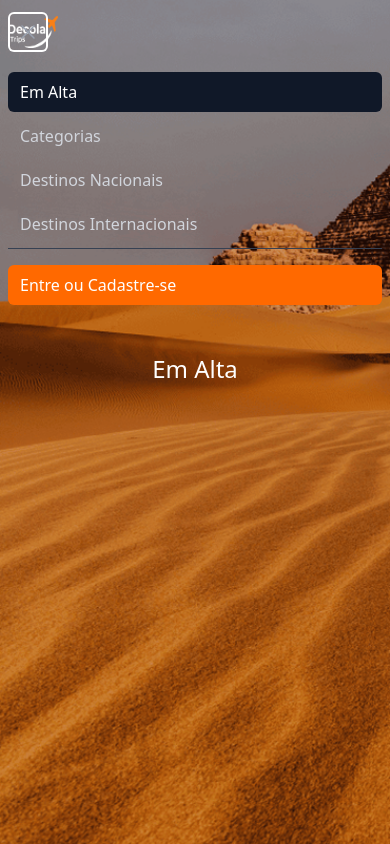
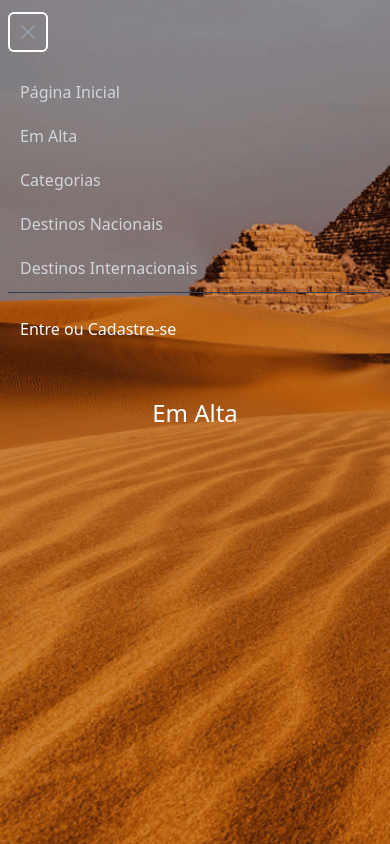
Before and after one commit to DecolaTrips/decolatrips-frontend, an Angular app: page /emalta in a window 390 px wide. Both pictures are taken after a click on the button "Open main menu". Built offline with nearby package versions, Linux system fonts and the light colour scheme.

Commit message:
feat: update navbar for improved mobile responsiveness and styling

```diff
--- a/src/app/components/navbar/navbar.html
+++ b/src/app/components/navbar/navbar.html
@@ -1,20 +1,18 @@
 <nav class="bg-transparent">
   <div class="mx-auto max-w-8xl px-2 sm:px-6 lg:px-8">
     <div class="relative flex h-16 items-center justify-between">
-      <div class="absolute inset-y-0 left-0 flex items-center sm:hidden">
+      <div class="absolute inset-y-0 left-0 flex items-center md:hidden">
         <!-- Mobile menu button-->
         <button type="button" (click)="toggleMobileMenu()" [attr.aria-expanded]="isMobileMenuOpen"
           aria-controls="mobile-menu"
           class="relative inline-flex items-center justify-center rounded-md p-2 text-gray-400 hover:bg-gray-700 hover:text-white focus:ring-2 focus:ring-white focus:outline-hidden focus:ring-inset">
           <span class="absolute -inset-0.5"></span>
           <span class="sr-only">Open main menu</span>
-
           <!-- Icon when menu is closed -->
           <svg viewBox="0 0 24 24" fill="none" stroke="currentColor" stroke-width="1.5" data-slot="icon"
             aria-hidden="true" [class]="isMobileMenuOpen ? 'hidden size-6' : 'block size-6'">
             <path d="M3.75 6.75h16.5M3.75 12h16.5m-16.5 5.25h16.5" stroke-linecap="round" stroke-linejoin="round" />
           </svg>
-
           <!-- Icon when menu is open -->
           <svg viewBox="0 0 24 24" fill="none" stroke="currentColor" stroke-width="1.5" data-slot="icon"
             aria-hidden="true" [class]="isMobileMenuOpen ? 'block size-6' : 'hidden size-6'">
@@ -22,24 +20,20 @@
           </svg>
         </button>
       </div>
-
-      <!-- Logo à esquerda -->
-      <div class="flex shrink-0 items-center">
+      <!-- Logo à esquerda - agora oculta em mobile sempre -->
+      <div class="hidden md:flex shrink-0 items-center">
         <a href="/home">
           <img src="Frame_220.png" alt="Decola Trips" class="h-8 w-auto" />
         </a>
       </div>
-
       <!-- Menu centralizado -->
-      <div class="hidden sm:flex absolute left-1/2 transform -translate-x-1/2">
+      <div class="hidden md:flex absolute left-1/2 transform -translate-x-1/2">
         <div class="flex space-x-8">
-
           <div>
             <a href="/emalta" class="rounded-md px-5 py-2 flex items-center space-x-2 hover:bg-orange-500 text-sm font-medium text-white whitespace-nowrap">
               Em Alta
             </a>
           </div>
-
           <div
             class="rounded-md py-1 px-3 flex items-center space-x-2 hover:bg-orange-500 text-sm font-medium text-white whitespace-nowrap">
             <select class="text-white rounded px-2 py-1 rounded-md">
@@ -50,25 +44,21 @@
               <option value="gastronomia" class="text-black bg-white">Gastronomia</option>
             </select>
           </div>
-
           <div>
             <a href="/destinos/nacionais" class="rounded-md px-5 py-2 flex items-center space-x-2 hover:bg-orange-500 text-sm font-medium text-white whitespace-nowrap">
               Destinos Nacionais
             </a>
           </div>
-
           <div>
             <a href="/destinos/internacionais" class="rounded-md px-5 py-2 flex items-center space-x-2 hover:bg-orange-500 text-sm font-medium text-white whitespace-nowrap">
               Destinos Internacionais
             </a>
           </div>
-
         </div>
       </div>
-
       <!-- Login à direita -->
       <div class="flex items-center">
-        <div class="hidden sm:flex items-center">
+        <div class="hidden md:flex items-center">
           <a href="#"
             class="rounded-md px-3 py-2 text-sm font-small text-white hover:bg-orange-500 hover:text-white border-1 border-solid border-white hover:border-transparent">
             Entre ou Cadastre-se
@@ -77,31 +67,33 @@
       </div>
     </div>
   </div>
-
   <!-- Mobile menu, show/hide based on menu state -->
-  <div id="mobile-menu" [class]="isMobileMenuOpen ? 'sm:hidden' : 'hidden sm:hidden'">
+  <div id="mobile-menu" [class]="isMobileMenuOpen ? 'md:hidden' : 'hidden md:hidden'">
     <div class="space-y-1 px-2 pt-2 pb-3">
+      <a href="/home" (click)="closeMobileMenu()" aria-current="page"
+        class="block rounded-md px-3 py-2 text-base font-medium text-gray-300 hover:bg-orange-500 hover:text-white">
+        Página Inicial
+      </a>
       <a href="/emalta" (click)="closeMobileMenu()" aria-current="page"
-        class="block rounded-md bg-gray-900 px-3 py-2 text-base font-medium text-white">
+        class="block rounded-md px-3 py-2 text-base font-medium text-gray-300 hover:bg-orange-500 hover:text-white">
         Em Alta
       </a>
       <a href="/categorias" (click)="closeMobileMenu()"
-        class="block rounded-md px-3 py-2 text-base font-medium text-gray-300 hover:bg-gray-700 hover:text-white">
+        class="block rounded-md px-3 py-2 text-base font-medium text-gray-300 hover:bg-orange-500 hover:text-white">
         Categorias
       </a>
       <a href="/destinos/nacionais" (click)="closeMobileMenu()"
-        class="block rounded-md px-3 py-2 text-base font-medium text-gray-300 hover:bg-gray-700 hover:text-white">
+        class="block rounded-md px-3 py-2 text-base font-medium text-gray-300 hover:bg-orange-500 hover:text-white">
         Destinos Nacionais
       </a>
       <a href="/destinos/internacionais" (click)="closeMobileMenu()"
-        class="block rounded-md px-3 py-2 text-base font-medium text-gray-300 hover:bg-gray-700 hover:text-white">
+        class="block rounded-md px-3 py-2 text-base font-medium text-gray-300 hover:bg-orange-500 hover:text-white">
         Destinos Internacionais
       </a>
-
       <!-- Mobile login button -->
       <div class="pt-4 pb-3 border-t border-gray-700">
         <a href="#" (click)="closeMobileMenu()"
-          class="block rounded-md px-3 py-2 text-base font-medium text-white bg-orange-500 hover:bg-orange-600">
+          class="block rounded-md px-3 py-2 text-base font-medium text-white hover:bg-orange-500">
           Entre ou Cadastre-se
         </a>
       </div>
```
